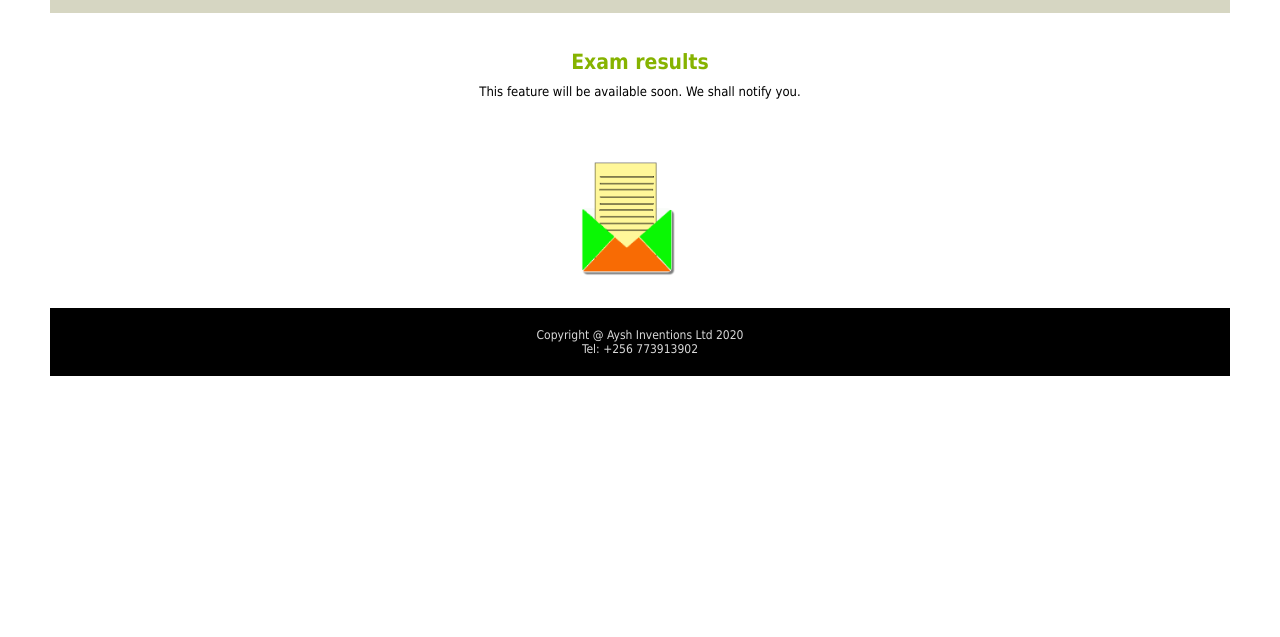
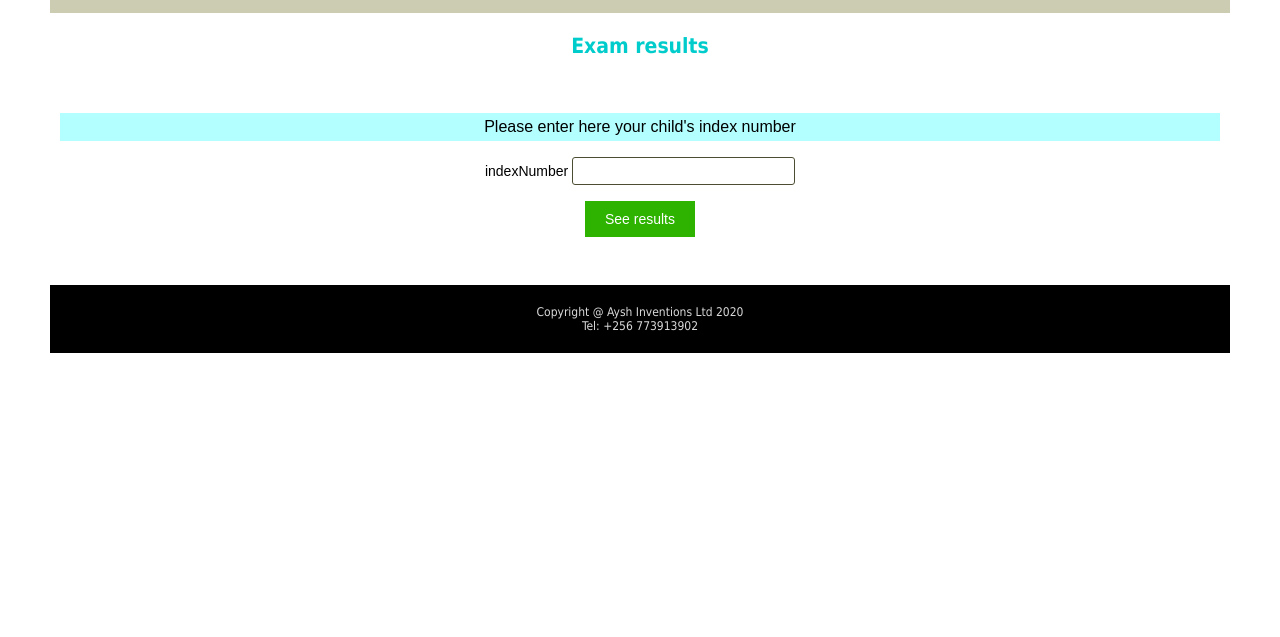
Before and after one commit to aysh-ug/NewsletterPro, a plain HTML site: page reports.html in a window 1280 px wide. Shown: the part 163-800 px from the top of the page. Drawn offline with Linux system fonts and the light colour scheme.

Commit message:
Update reports.html

```diff
--- a/reports.html
+++ b/reports.html
@@ -30,7 +30,7 @@
 <h1 style="color: #cc3300; font-size: 24px; font-family: Trebuchet MS, Arial;margin: 0px 0px 0px 20px;"> Aysh NewsletterPro</h1>
 <!-- Beginning of compulsory code below -->
 
-<div class="main" style="text-align: center;background-color: #d6d6c2;">
+<div class="main" style="text-align: center;background-color: #ccccb3;">
 
 
 <div class="dropdown">
@@ -45,33 +45,55 @@
 <br><br>
 
 <div style="color: black; background-color: white;">
-  <br><br>
-<h2 style="text-align: center; color: #86b300;padding: 5px 20px;  ">Exam results </h2>
-<p id="know" style="font-size: 13px; text-align: center; color: #000;padding: 5px 20px;">This feature will be available soon. We shall notify you.</p>
+  <br>
+<h2 style="text-align: center; color: #00cccc;padding: 5px 20px;  ">Exam results </h2>
 
 <div class="section" style="text-align: center;margin: 0px;">
  <div class="slideshow-container">
 
-  <!-- Full-width images with number and caption text -->
+  <form name="myForm" action="results.jsp"onsubmit="return validateForm()" method="post" style="border:none; font-family: arial; font-size: 14px; ">
+    <p style="background-color: #b3ffff;color: #000;margin: 0px 10px; padding: 5px 10px;font-size: 16px;">Please enter here your child's index number</p><br>
+  indexNumber  <input name="indexNumber" type="number" id="id1" type="number" style="padding: 5px 20px; border:1px solid #4d4d33;border-radius: 3px; font-family: arial; font-size: 14px;"><br><br>
+
+  <button onclick="myFunction()"style="padding: 10px 20px; border:none; font-family: arial; font-size: 14px; background-color: #2db300; color: #fff;">See results</button><br><br>
+
+<script>
+function validateForm() {
+    var x = document.forms["myForm"]["indexNumber"].value;
+    if (x == null || x == "") {
+        alert("Please fill in your child's index number");
+        return false;
+    }
+    else if (x <99999 || x >999999) {
+        alert("index number must be six digits");
+        return false;
+    }
+}
+</script>
+  </form>
+
+
+
+  <!-- Full-width images with number and caption text
   <div class="mySlides fade">
     <div class="numbertext" style="color: #fff"></div>
-    <img src="images/build.png" style="width:150px">
+    <img src="images/build.png" style="width:200px">
 
   </div>
 
   <div class="mySlides fade">
     <div class="numbertext" style="color: #fff"></div>
-    <img src="images/build.png" style="width:150px">
+    <img src="images/build.png" style="width:200px">
 
   </div>
 
   <div class="mySlides fade">
     <div class="numbertext" style="color: #fff"></div>
-    <img src="images/build.png" style="width:150px">
+    <img src="images/build.png" style="width:200px">
 
   </div>
 
-  <!-- Next and previous buttons -->
+   Next and previous buttons -->
 
 </div>
 
```
